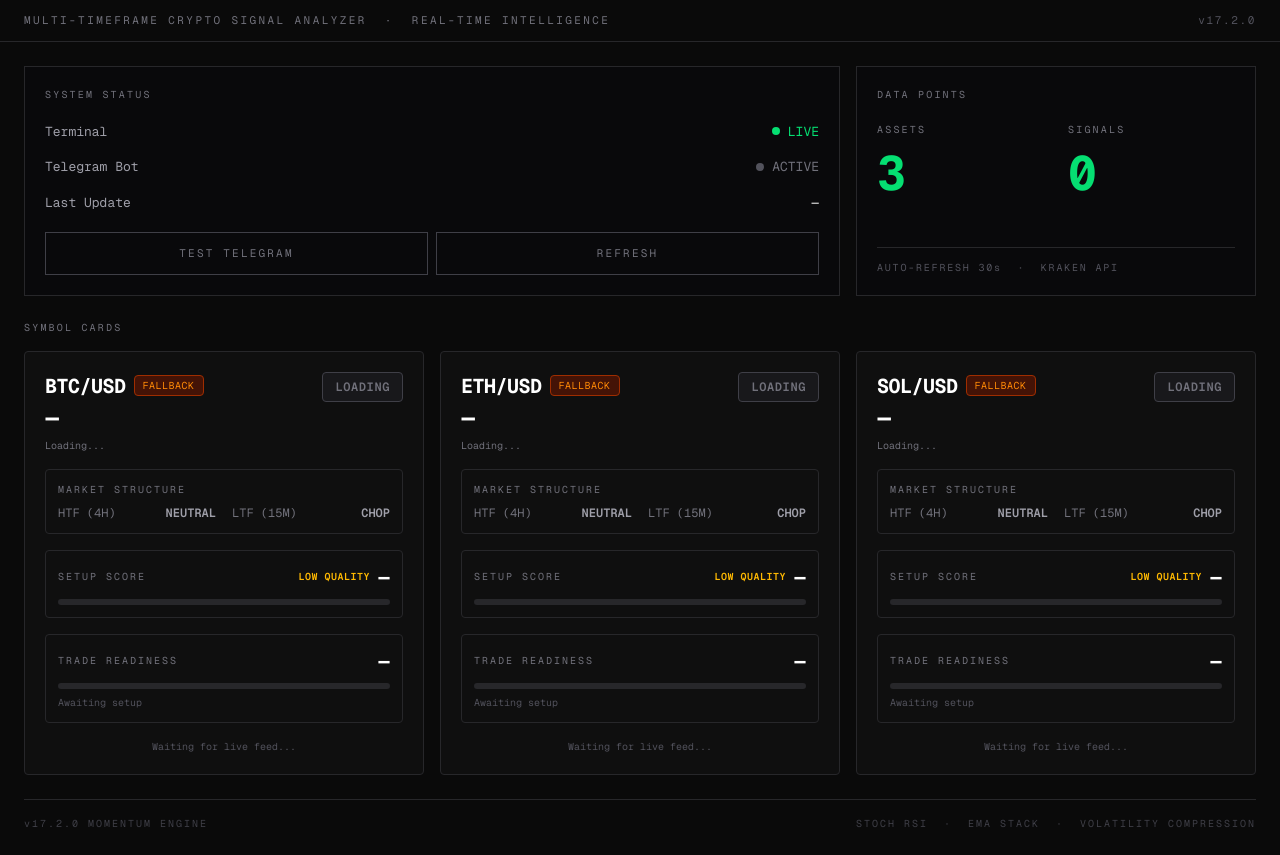
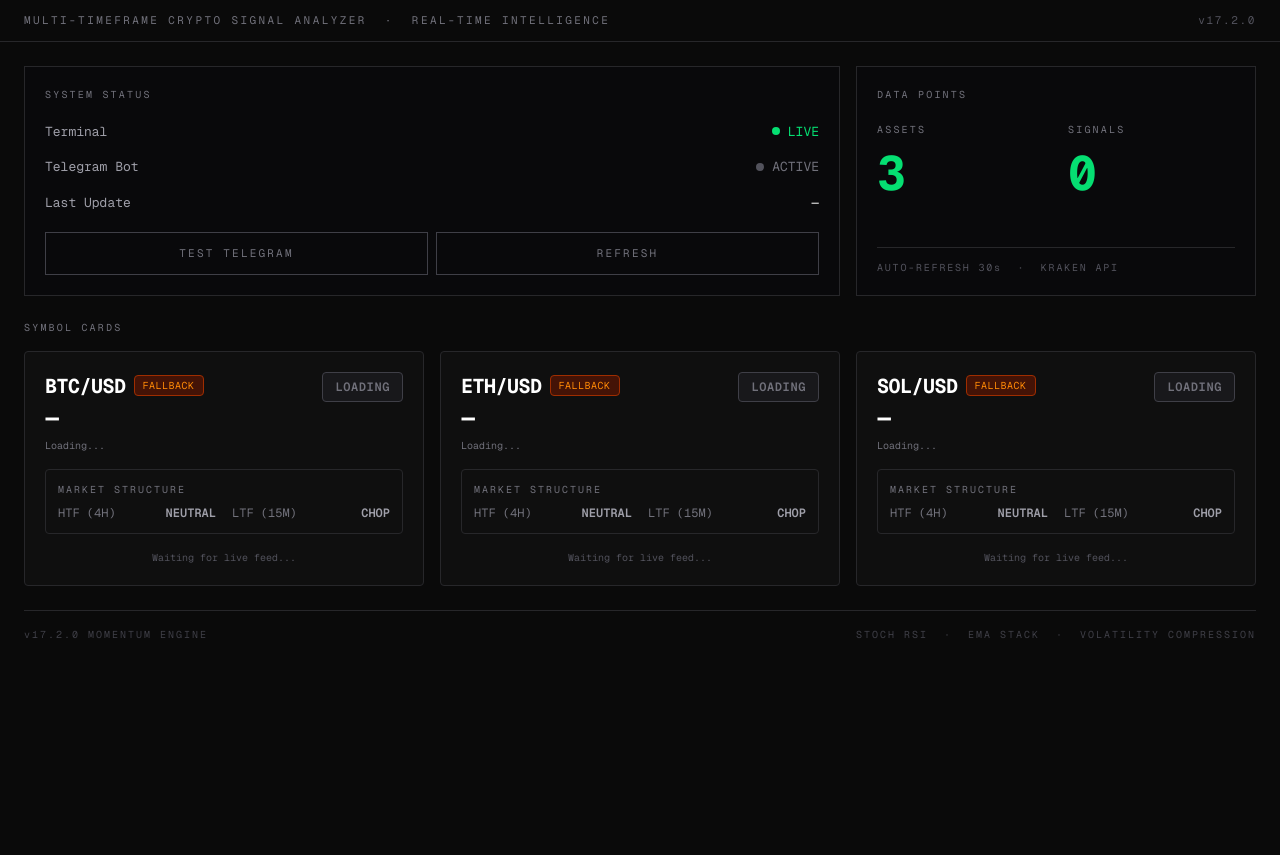
Before and after one commit to jasb-to/cxswitch3, a Next.js app: page / in a window 1280 px wide. After the commit the page ends 800 px from the top, so only its background shows below. Built offline with nearby package versions, Linux system fonts and the light colour scheme.

Commit message:
refactor: rewrite SymbolCard component and update version
Remove unnecessary sections and simplify logic for better clarity.

```diff
--- a/app/page.tsx
+++ b/app/page.tsx
@@ -226,10 +226,10 @@ function getCardDisplay(card: SymbolCardState) {
 function SymbolCard({ card }: { card: SymbolCardState }) {
   const isLoading = card.source === "bootstrap";
 
-  // v17.2.0: Get EVERYTHING from signalState only
+  // v17.3.0: Get minimal display info from signalState only
   const display = getCardDisplay(card);
 
-  // v17.2.0: Bias colors (from htf4hTrend only)
+  // v17.3.0: Bias colors (from htf4hTrend only)
   const biasColor = (bias: string): string => {
     if (bias === "BULLISH") return "text-green-400";
     if (bias === "BEARISH") return "text-red-400";
@@ -242,7 +242,7 @@ function SymbolCard({ card }: { card: SymbolCardState }) {
   return (
     <div className={`rounded-lg border ${display.borderClass} p-5 bg-[#0f0f0f] text-white flex flex-col gap-4`}>
 
-      {/* HEADER: Symbol + Price + Setup Status */}
+      {/* HEADER: Symbol + Price + Badge */}
       <div className="flex items-start justify-between">
         <div>
           <div className="flex items-center gap-2">
@@ -256,13 +256,13 @@ function SymbolCard({ card }: { card: SymbolCardState }) {
           <span className="text-2xl font-mono font-bold text-white tabular-nums mt-0.5 block">
             {isLoading ? "—" : `$${fmt(card.price)}`}
           </span>
-          {/* v17.2.0: Canonical subtitle - signalState, direction, marketClass only */}
+          {/* v17.3.0: Canonical subtitle - signalState, direction, marketClass only */}
           <p className="text-[10px] text-zinc-500 mt-1">
             {isLoading ? "Loading..." : `${card.signalState} ${card.direction} - ${card.marketClass}`}
           </p>
         </div>
         <span className={`text-xs px-3 py-1.5 rounded border font-semibold tracking-wider ${display.badgeClass}`}>
-          {isLoading ? "LOADING" : display.statusLabel}
+          {isLoading ? "LOADING" : display.badgeLabel}
         </span>
       </div>
 
@@ -283,56 +283,33 @@ function SymbolCard({ card }: { card: SymbolCardState }) {
         </div>
       </div>
 
-      {/* SETUP SCORE */}
-      <div className="border border-zinc-800 rounded p-3">
-        <div className="flex items-center justify-between mb-2">
-          <p className="text-[10px] tracking-[0.2em] text-zinc-500 uppercase">Setup Score</p>
-          <div className="flex items-center gap-2">
-            <span className={`text-[10px] font-semibold tracking-wider ${display.displayScore >= 75 ? "text-green-400" : display.displayScore >= 60 ? "text-cyan-400" : "text-amber-400"}`}>
-              {display.displayScore >= 75 ? "CONFIRMED" : display.displayScore >= 60 ? "SNIPER" : display.displayScore >= 40 ? "BUILDING" : "LOW QUALITY"}
-            </span>
-            <span className="text-xl font-mono font-bold text-white tabular-nums">
-              {isLoading ? "—" : display.displayScore}
+      {/* v17.3.0: Trade Readiness (only show if score exists) */}
+      {card.tradeReadinessScore !== null && (
+        <div className="border border-zinc-800 rounded p-3">
+          <div className="flex items-center justify-between">
+            <p className="text-[10px] tracking-[0.2em] text-zinc-500 uppercase">Readiness</p>
+            <span className="text-lg font-mono font-bold text-white tabular-nums">
+              {Math.round(card.tradeReadinessScore)}%
             </span>
           </div>
+          <div className="w-full bg-zinc-800 rounded h-1 mt-1.5">
+            <div
+              className={`${
+                card.tradeReadinessScore >= 75 ? "bg-green-500" :
+                card.tradeReadinessScore >= 60 ? "bg-cyan-500" :
+                "bg-amber-500"
+              } h-1 rounded transition-all`}
+              style={{ width: `${card.tradeReadinessScore}%` }}
+            />
+          </div>
         </div>
-        {/* Score bar */}
-        <div className="w-full bg-zinc-800 rounded h-1.5">
-          <div
-            className={`${display.readinessBarColor} h-1.5 rounded transition-all`}
-            style={{ width: isLoading ? "0%" : `${display.displayScore}%` }}
-          />
-        </div>
-      </div>
+      )}
 
-      {/* TRADE READINESS */}
-      <div className="border border-zinc-800 rounded p-3">
-        <div className="flex items-center justify-between mb-2">
-          <p className="text-[10px] tracking-[0.2em] text-zinc-500 uppercase">Trade Readiness</p>
-          <span className="text-xl font-mono font-bold text-white tabular-nums">
-            {isLoading || card.tradeReadinessScore === null ? "—" : `${Math.round(card.tradeReadinessScore)}%`}
-          </span>
-        </div>
-        <div className="w-full bg-zinc-800 rounded h-1.5">
-          <div
-            className={`${display.readinessBarColor} h-1.5 rounded transition-all`}
-            style={{ width: isLoading || card.tradeReadinessScore === null ? "0%" : `${card.tradeReadinessScore}%` }}
-          />
-        </div>
-        <p className="text-[10px] text-zinc-600 mt-1.5">
-          {card.tradeReadinessScore && card.tradeReadinessScore >= 90 ? "Confirmed execution" :
-           card.tradeReadinessScore && card.tradeReadinessScore >= 75 ? "Sniper quality" :
-           card.tradeReadinessScore && card.tradeReadinessScore >= 65 ? "Executable watch" :
-           card.tradeReadinessScore && card.tradeReadinessScore >= 45 ? "Setup forming" :
-           "Awaiting setup"}
-        </p>
-      </div>
-
-      {/* CONDITIONAL: Trade targets when signal is ACTIVE */}
-      {display.hasActiveTrade && card.targetPrices && (
+      {/* v17.3.0: CONDITIONAL - Trade plan only when tradePlan !== null */}
+      {card.targetPrices && card.riskReward !== null && (
         <div className="border border-zinc-800 rounded p-3 space-y-1.5">
           <div className="flex items-center justify-between">
-            <p className="text-[10px] tracking-[0.2em] text-zinc-500 uppercase">{display.statusLabel} Entry</p>
+            <p className="text-[10px] tracking-[0.2em] text-zinc-500 uppercase">{display.badgeLabel} Entry</p>
             <p className={`text-xs font-bold tracking-wider uppercase ${
               card.direction === "LONG" ? "text-cyan-400" : "text-pink-400"
             }`}>
@@ -346,7 +323,7 @@ function SymbolCard({ card }: { card: SymbolCardState }) {
             <div className="flex justify-between"><span className="text-zinc-400">SL</span><span className="text-red-400">${fmt(card.targetPrices?.sl)}</span></div>
             <div className="flex justify-between pt-1.5 border-t border-zinc-700">
               <span className="text-zinc-400">R:R</span>
-              <span className="text-green-400 font-bold">{(card.riskReward ?? 0)?.toFixed(1) ?? "—"}:1</span>
+              <span className="text-green-400 font-bold">{card.riskReward.toFixed(1)}:1</span>
             </div>
           </div>
         </div>
--- a/package.json
+++ b/package.json
@@ -1,6 +1,6 @@
 {
   "name": "my-project",
-  "version": "17.2.0",
+  "version": "17.3.0",
   "private": true,
   "scripts": {
     "dev": "next dev",
```
